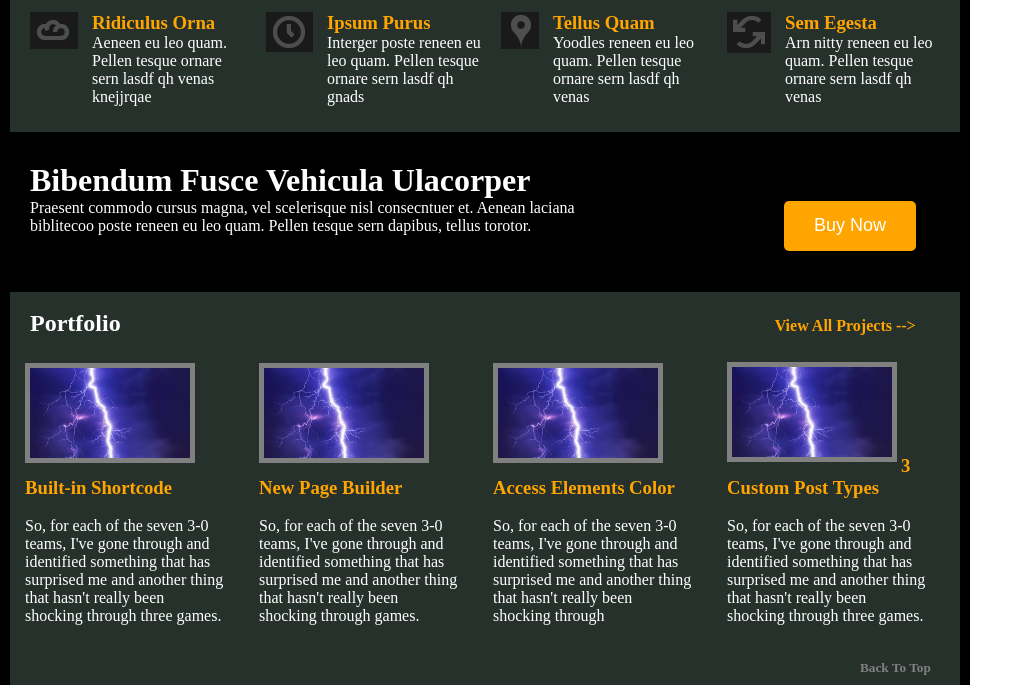
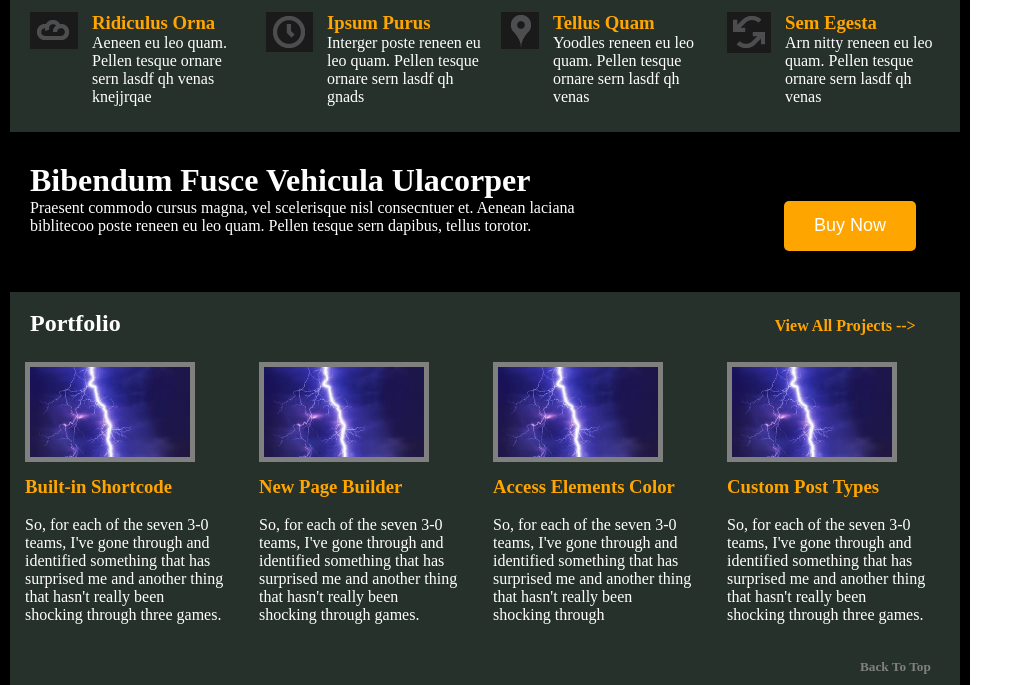
Before and after one commit to dbrewster42/html-css, a plain HTML site: page gallery.html in a window 1280 px wide. Shown: the part 585-1270 px from the top of the page, without its empty margins (0-1023 px from the left). Drawn offline with Linux system fonts and the light colour scheme.

Commit message:
fixed mistake in gallery

```diff
--- a/gallery.html
+++ b/gallery.html
@@ -73,7 +73,7 @@
 		</div>
 		<div class="feet">
 			<img src="light.jpg" alt="picture" class="pics">
-			<h3>3 Custom Post Types</h3>
+			<h3>Custom Post Types</h3>
 			<br><br>
 			<p>So, for each of the seven 3-0 teams, I've gone through and identified something that has surprised me and another thing that hasn't really been shocking through three games.</p>
 		</div>
```
